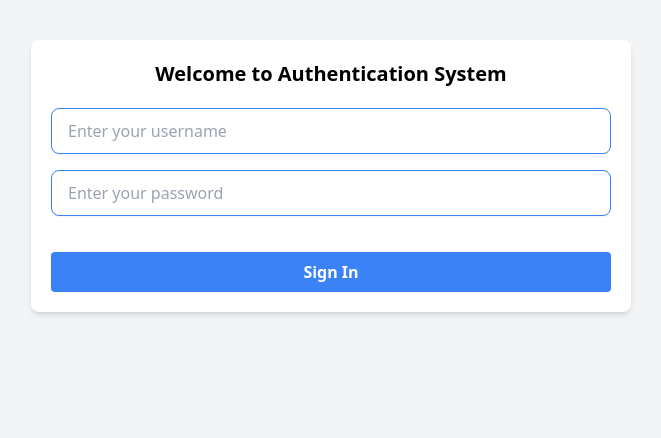
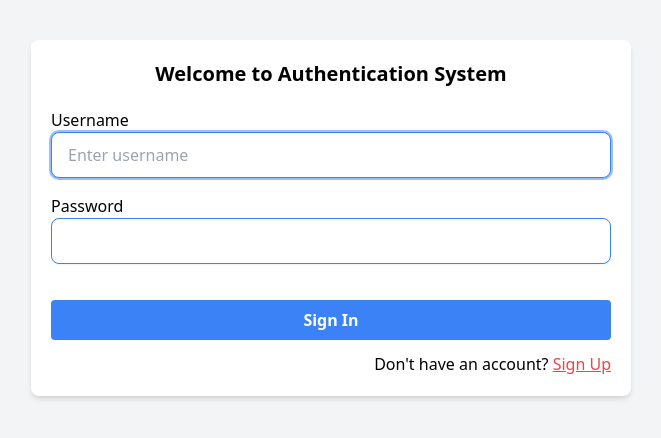
Before and after one commit to majharul-web/task-management-django, a Django app: page /users/sign-in/ in a window 1280 px wide. Shown: the top 438 px of the page, without its empty margins (309-970 px from the left). Run offline with Django 5.2, Linux system fonts and the light colour scheme.

Commit message:
acativate email

```diff
--- a/static/css/output.css
+++ b/static/css/output.css
@@ -683,6 +683,11 @@ video {
   margin-right: auto;
 }
 
+.my-4 {
+  margin-top: 1rem;
+  margin-bottom: 1rem;
+}
+
 .mb-1 {
   margin-bottom: 0.25rem;
 }
@@ -721,6 +726,18 @@ video {
 
 .mt-8 {
   margin-top: 2rem;
+}
+
+.mb-2 {
+  margin-bottom: 0.5rem;
+}
+
+.mt-3 {
+  margin-top: 0.75rem;
+}
+
+.mt-2\.5 {
+  margin-top: 0.625rem;
 }
 
 .block {
@@ -1102,6 +1119,10 @@ video {
   text-align: center;
 }
 
+.text-end {
+  text-align: end;
+}
+
 .text-2xl {
   font-size: 1.5rem;
   line-height: 2rem;
@@ -1214,6 +1235,10 @@ video {
   color: rgb(202 138 4 / var(--tw-text-opacity, 1));
 }
 
+.underline {
+  text-decoration-line: underline;
+}
+
 .shadow {
   --tw-shadow: 0 1px 3px 0 rgb(0 0 0 / 0.1), 0 1px 2px -1px rgb(0 0 0 / 0.1);
   --tw-shadow-colored: 0 1px 3px 0 var(--tw-shadow-color), 0 1px 2px -1px var(--tw-shadow-color);
--- a/task_management/settings.py
+++ b/task_management/settings.py
@@ -153,9 +153,14 @@ STATICFILES_DIRS = [
 
 DEFAULT_AUTO_FIELD = 'django.db.models.BigAutoField'
 
+
+# Email settings
 EMAIL_BACKEND = 'django.core.mail.backends.smtp.EmailBackend'
 EMAIL_HOST = config('EMAIL_HOST', default='')
 EMAIL_USE_TLS = config('EMAIL_USE_TLS', default=True)
 EMAIL_PORT = config('EMAIL_PORT', default=587)
 EMAIL_HOST_USER = config('EMAIL_HOST_USER', default='')
 EMAIL_HOST_PASSWORD = config('EMAIL_HOST_PASSWORD', default='')
+
+# Frontend URL
+FRONTEND_URL = config('FRONTEND_URL', default='http://localhost:3000')
--- a/tasks/apps.py
+++ b/tasks/apps.py
@@ -1,6 +1,11 @@
 from django.apps import AppConfig
+
 
 
 class TasksConfig(AppConfig):
     default_auto_field = 'django.db.models.BigAutoField'
     name = 'tasks'
+
+    def ready(self):
+        # Import signals to ensure they are registered
+        import tasks.signals
--- a/tasks/forms.py
+++ b/tasks/forms.py
@@ -25,17 +25,14 @@ class StyledFormMixin:
                     'rows': 5
                 })
             elif isinstance(field.widget, forms.SelectDateWidget):
-                print("Inside Date")
                 field.widget.attrs.update({
                     "class": "border border-blue-500 px-4 py-2 rounded-lg shadow-sm ring-blue-500 focus:outline-none focus:ring-2 focus:ring-opacity-50"
                 })
             elif isinstance(field.widget, forms.CheckboxSelectMultiple):
-                print("Inside checkbox")
                 field.widget.attrs.update({
                     'class': "space-y-2"
                 })
             else:
-                print("Inside else")
                 field.widget.attrs.update({
                     'class': 'form-input'
                 })
--- a/users/apps.py
+++ b/users/apps.py
@@ -4,3 +4,7 @@ from django.apps import AppConfig
 class UsersConfig(AppConfig):
     default_auto_field = 'django.db.models.BigAutoField'
     name = 'users'
+
+    def ready(self):
+        # Import signals to ensure they are registered
+        import users.signals
--- a/users/forms.py
+++ b/users/forms.py
@@ -1,4 +1,4 @@
-from django.contrib.auth.forms import UserCreationForm
+from django.contrib.auth.forms import UserCreationForm,AuthenticationForm
 from django import forms
 from django.contrib.auth.models import User
 import re
@@ -7,7 +7,7 @@ from tasks.forms import StyledFormMixin
 class SignUpForm(UserCreationForm):
     class Meta:
         model = UserCreationForm.Meta.model
-        fields = ('username','first_name', 'last_name', 'email', 'password1', 'password2')
+        fields = ('username','first_name', 'last_name', 'email', 'password', 'password2')
 
     def __init__(self, *args, **kwargs):
         super(UserCreationForm,self).__init__(*args, **kwargs)
@@ -16,13 +16,13 @@ class SignUpForm(UserCreationForm):
             field.help_text= None
 
 class SignUpModelForm(StyledFormMixin,forms.ModelForm):
-    password1 = forms.CharField(widget=forms.PasswordInput)
+    password = forms.CharField(widget=forms.PasswordInput)
     confirm_password = forms.CharField(widget=forms.PasswordInput)
 
     class Meta:
         model = User
         fields = ['username', 'first_name', 'last_name',
-                  'password1', 'confirm_password', 'email']
+                  'password', 'confirm_password', 'email']
 
     def clean_email(self):
         email = self.cleaned_data.get('email')
@@ -34,38 +34,42 @@ class SignUpModelForm(StyledFormMixin,forms.ModelForm):
         return email
 
     def clean_password1(self):
-        password1 = self.cleaned_data.get('password1')
+        password = self.cleaned_data.get('password')
         errors = []
 
-        if len(password1) < 8:
+        if len(password) < 8:
             errors.append('Password must be at least 8 character long')
 
-        if not re.search(r'[A-Z]', password1):
+        if not re.search(r'[A-Z]', password):
             errors.append(
                 'Password must include at least one uppercase letter.')
 
-        if not re.search(r'[a-z]', password1):
+        if not re.search(r'[a-z]', password):
             errors.append(
                 'Password must include at least one lowercase letter.')
 
-        if not re.search(r'[0-9]', password1):
+        if not re.search(r'[0-9]', password):
             errors.append('Password must include at least one number.')
 
-        if not re.search(r'[@#$%^&+=]', password1):
+        if not re.search(r'[@#$%^&+=]', password):
             errors.append(
                 'Password must include at least one special character.')
 
         if errors:
             raise forms.ValidationError(errors)
 
-        return password1
+        return password
 
     def clean(self):  # non field error
         cleaned_data = super().clean()
-        password1 = cleaned_data.get('password1')
+        password = cleaned_data.get('password')
         confirm_password = cleaned_data.get('confirm_password')
 
-        if password1 and confirm_password and password1 != confirm_password:
+        if password and confirm_password and password != confirm_password:
             raise forms.ValidationError("Password do not match")
 
         return cleaned_data
+
+class SignInModelForm(StyledFormMixin,AuthenticationForm, ):
+    def __init__(self, *args, **kwargs):
+        super().__init__(*args, **kwargs)
--- a/users/templates/auth/signin.html
+++ b/users/templates/auth/signin.html
@@ -9,13 +9,41 @@
 </head>
 <body class="bg-gray-100">
     <div class="w-[600px] mx-auto mt-10 p-5 bg-white shadow-md rounded-lg">
-        <h1 class="text-center text-xl font-bold">Welcome to Authentication System</h1>
+        <h1 class="text-center text-xl font-bold mb-2">Welcome to Authentication System</h1>
+        {% if messages %}
+            <div class="my-4">
+                {% for message in messages %}
+                    <div class="text-green-500">{{ message }}</div>
+                {% endfor %}
+            </div>
+        {% endif %}
+
         <div class="mt-5">
-            <form method='POST'>
+            {% if form.non_field_errors %}
+                {% for error in form.non_field_errors %}
+                    <div class="text-red-500">{{ error }}</div>
+                {% endfor %}
+            {% endif %}
+            <form action="" method="POST">
                 {% csrf_token %}
-                <input class="form-input" type="text" placeholder="Enter your username" name="username">
-                <input class="form-input" type="password" placeholder="Enter your password"name='password'>
+                {% for field in form %}
+                <p>
+                        <label for="{{ field.id_for_label }}"> {{field.label}} </label>
+                        {{ field }}
+
+                        {% if field.errors %}
+                                <ul>
+                                    {% for error in field.errors %}
+                                    <li class="text-red-500">{{error}}</li>
+                                    {% endfor %}
+                                </ul>
+                        {% endif %}
+                </p>
+                {% endfor %}
                 <button class="mt-5 btn-primary w-full" type="submit">Sign In</button>
+                <p class="mt-3 text-end ">
+                    Don't have an account? <a href="{% url 'sign-up' %}" class="text-red-500 underline">Sign Up</a>
+                </p>
             </form>
         </div>
     </div>
--- a/users/templates/auth/signup.html
+++ b/users/templates/auth/signup.html
@@ -26,13 +26,16 @@
                         {% if field.errors %}
                                 <ul>
                                     {% for error in field.errors %}
-                                    <li>{{error}}</li>
+                                    <li class="text-red-500">{{error}}</li>
                                     {% endfor %}
                                 </ul>
                         {% endif %}
                 </p>
                 {% endfor %}
                 <button class="mt-5 btn-primary w-full" type="submit">Sign Up</button>
+                <p class="mt-3 text-end">
+                    Already have an account? <a href="{% url 'sign-in' %}" class="text-red-500 underline">Sign In</a>
+                </p>
             </form>
         </div>
     </div>
--- a/users/urls.py
+++ b/users/urls.py
@@ -1,8 +1,9 @@
 from django.urls import path
-from users.views import sign_up, sign_in, sign_out
+from users.views import sign_up, sign_in, sign_out,activate_account
 
 urlpatterns = [
     path('sign-up/', sign_up, name='sign-up'),
     path('sign-in/', sign_in, name='sign-in'),
-    path('sign-out/', sign_out, name='sign-out')
+    path('sign-out/', sign_out, name='sign-out'),
+    path('activate/<int:user_id>/<str:token>/', activate_account, name='activate-account'),
 ]
--- a/users/views.py
+++ b/users/views.py
@@ -1,9 +1,12 @@
 from django.shortcuts import render
 from django.contrib.auth.forms import UserCreationForm
 from django.contrib.auth.models import User
-from users.forms import SignUpModelForm
+from users.forms import SignUpModelForm,SignInModelForm
 from django.shortcuts import redirect
 from django.contrib.auth import login, authenticate, logout
+from django.contrib import messages
+from django.contrib.auth.forms import AuthenticationForm
+from django.contrib.auth.tokens import default_token_generator
 
 # Create your views here.
 
@@ -13,30 +16,52 @@ def sign_up(request):
     if request.method == 'POST':
         form = SignUpModelForm(request.POST)
         if form.is_valid():
-            form.save()
+            user=form.save(commit=False)
+            user.set_password(form.cleaned_data['password'])
+            user.is_active = False
+            user.save()
+            messages.success(request, "Account created successfully! Please check your email for activation link.")
+            return redirect('sign-in')
         else:
             print("Form is not valid")
     return render(request, 'auth/signup.html', {"form": form})
 
 
 def sign_in(request):
+    form=SignInModelForm()
     if request.method == 'POST':
-        username = request.POST.get('username')
-        password = request.POST.get('password')
+        form = SignInModelForm(data=request.POST)
 
-        user = authenticate(request, username=username, password=password)
-        print("Authenticated user:", user)
-
-        if user is not None:
+        if form.is_valid():
+            user = form.get_user()
             login(request, user)
             return redirect('home')
         else:
             print("Invalid credentials")
 
-    return render(request, 'auth/signin.html')
+    return render(request, 'auth/signin.html', {"form": form})
 
 
 def sign_out(request):
     if request.method == 'POST':
         logout(request)
         return redirect('sign-in')
+
+def activate_account(request, user_id, token):
+    try:
+        user = User.objects.get(pk=user_id)
+        if user.is_active:
+            messages.info(request, "Account is already activated.")
+            return redirect('sign-in')
+
+        if default_token_generator.check_token(user, token):
+            user.is_active = True
+            user.save()
+            messages.success(request, "Account activated successfully! You can now sign in.")
+            return redirect('sign-in')
+        else:
+            messages.error(request, "Invalid activation link.")
+            return redirect('sign-in')
+    except User.DoesNotExist:
+        messages.error(request, "User does not exist.")
+        return redirect('sign-in')
```
Also changed, not shown: tasks/models.py (+1 -54 lines), tasks/signals.py (added, +56 -0 lines), users/signals.py (added, +25 -0 lines).
